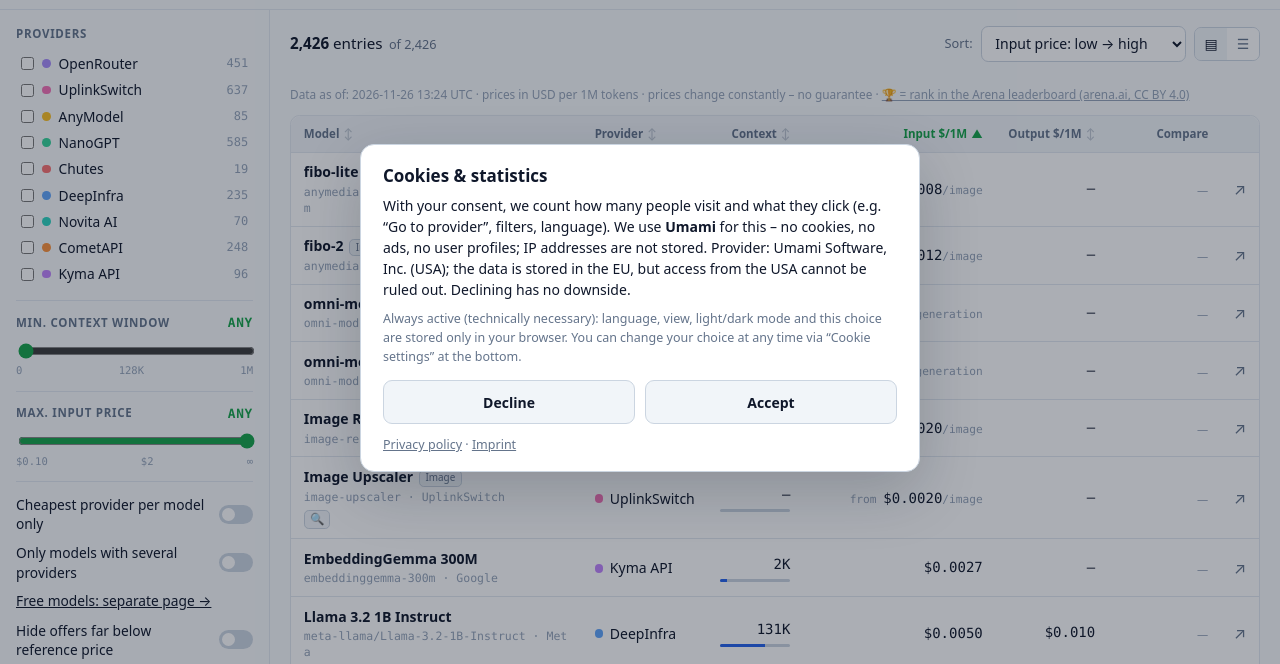
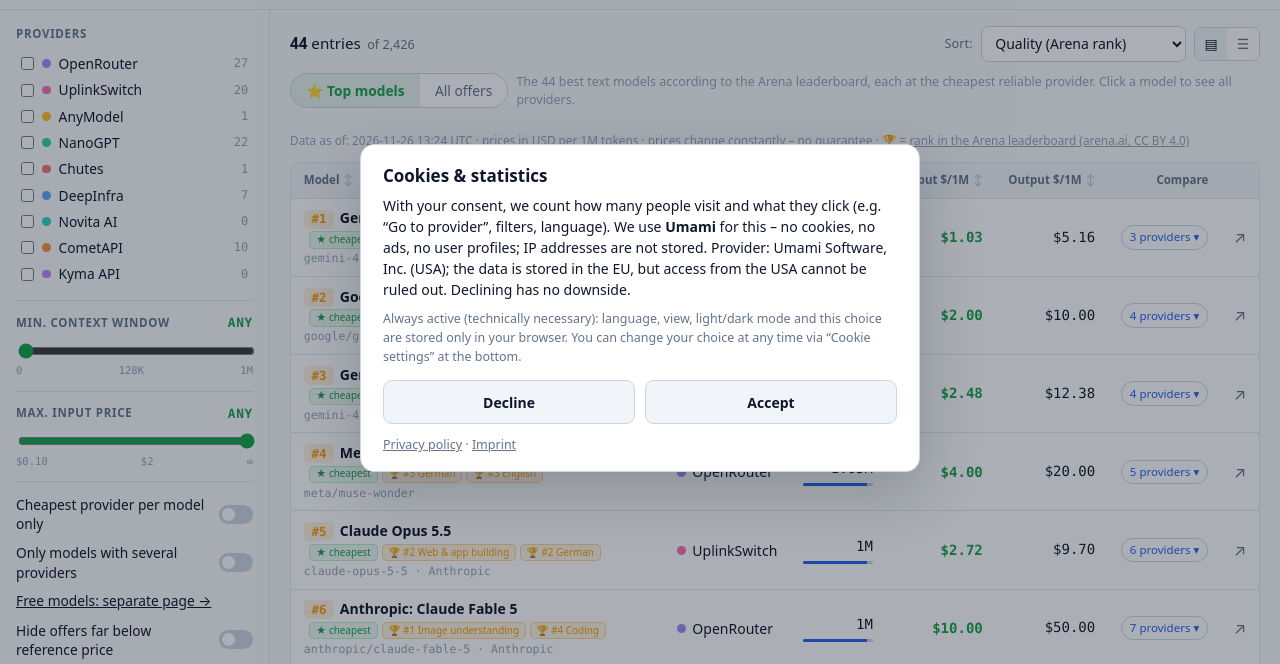
Before and after one commit to lluck40-coder/aiapicompare, a plain HTML site: page index.html in a window 1280 px wide. Shown: the part 92-756 px from the top of the page. Drawn offline with Linux system fonts and the light colour scheme.

Commit message:
aStartseite: Top-Modelle (Arena) als Standardansicht
Co-Authored-By: Claude Opus 5.5 <noreply@anthropic.com>
Claude-Session: https://claude.ai/code/session_013fqi88tCaZbuaWN4GwXw7i

```diff
--- a/index.html
+++ b/index.html
@@ -116,6 +116,12 @@
   .viewtog{display:flex;border:1px solid var(--border2);border-radius:.45rem;overflow:hidden}
   .viewtog button{padding:.38rem .6rem;background:var(--input);border:0;cursor:pointer;color:var(--muted)}
   .viewtog button.active{background:var(--panel2);color:var(--fg)}
+  .modus{display:flex;flex-wrap:wrap;align-items:center;gap:.5rem;margin:0 0 .7rem}
+  .modus .seg{display:inline-flex;border:1px solid var(--border2);border-radius:2rem;overflow:hidden}
+  .modus .seg button{padding:.42rem .95rem;border:0;background:var(--input);color:var(--muted);cursor:pointer;font-size:.86rem}
+  .modus .seg button.active{background:var(--accent-bg);color:var(--accent);font-weight:700}
+  .modus small{color:var(--dim);font-size:.78rem;line-height:1.4;flex:1 1 260px}
+  .rang{display:inline-block;min-width:1.9rem;padding:.05rem .35rem;margin-right:.35rem;border-radius:.3rem;background:rgba(245,158,11,.14);color:#f59e0b;font-family:var(--mono);font-size:.78rem;font-weight:700;text-align:center}
   .chips{display:flex;flex-wrap:wrap;gap:.35rem;margin-bottom:.8rem;min-height:0}
   .chip{display:inline-flex;align-items:center;gap:.35rem;padding:.2rem .55rem;font-size:.76rem;border:1px solid var(--border2);border-radius:1rem;background:var(--panel);cursor:pointer}
   .chip:hover{border-color:#f87171}
@@ -272,6 +278,7 @@
         </div>
       </div>
     </div>
+    <div class="modus" id="modus"></div>
     <div class="chips" id="chips"></div>
     <div class="meta" id="meta"></div>
     <div id="results"></div>
@@ -370,7 +377,8 @@ const I18N = {
     faeh_titel:"Fähigkeiten (Bild & Video)", faeh_hint:"Laut Katalog des jeweiligen Anbieters – dasselbe Modell kann je Anbieter unterschiedliche Optionen haben.", dauer_bis:"bis", spalte_faeh:"Fähigkeiten",
     nur_guenstig:"Nur günstigster Anbieter je Modell", nur_mehrere:"Nur Modelle mit mehreren Anbietern", ohne_auff:"Angebote weit unter Referenzpreis ausblenden",
     reset:"Alle Filter zurücksetzen",
-    sorts:{"preis-asc":"Input-Preis: niedrig → hoch","preis-desc":"Input-Preis: hoch → niedrig",
+    modus_top:"⭐ Top-Modelle", modus_alle:"Alle Angebote", modus_info_top:function(n){ return "Die "+n+" besten Textmodelle laut Arena-Bestenliste, jeweils beim günstigsten zuverlässigen Anbieter. Klick auf ein Modell zeigt alle Anbieter."; }, modus_info_alle:function(n){ return "Alle "+n.toLocaleString("de-DE")+" kostenpflichtigen Angebote aller Anbieter – mit Filtern links."; }, modus_suche:"Die Suche durchsucht alle Angebote.",
+    sorts:{"arena-asc":"Qualität (Arena-Platz)","preis-asc":"Input-Preis: niedrig → hoch","preis-desc":"Input-Preis: hoch → niedrig",
            "output-asc":"Output-Preis: niedrig → hoch","output-desc":"Output-Preis: hoch → niedrig",
            "kontext-desc":"Kontext: groß → klein","kontext-asc":"Kontext: klein → groß",
            "anbieter-asc":"Anbieter: A → Z","anbieter-desc":"Anbieter: Z → A",
@@ -402,7 +410,8 @@ const I18N = {
     faeh_titel:"Capabilities (image & video)", faeh_hint:"According to each provider’s catalogue – the same model may offer different options per provider.", dauer_bis:"up to", spalte_faeh:"Capabilities",
     nur_guenstig:"Cheapest provider per model only", nur_mehrere:"Only models with several providers", ohne_auff:"Hide offers far below reference price",
     reset:"Reset all filters",
-    sorts:{"preis-asc":"Input price: low → high","preis-desc":"Input price: high → low",
+    modus_top:"⭐ Top models", modus_alle:"All offers", modus_info_top:function(n){ return "The "+n+" best text models according to the Arena leaderboard, each at the cheapest reliable provider. Click a model to see all providers."; }, modus_info_alle:function(n){ return "All "+n.toLocaleString("en-US")+" paid offers from all providers – with filters on the left."; }, modus_suche:"Search covers all offers.",
+    sorts:{"arena-asc":"Quality (Arena rank)","preis-asc":"Input price: low → high","preis-desc":"Input price: high → low",
            "output-asc":"Output price: low → high","output-desc":"Output price: high → low",
            "kontext-desc":"Context: large → small","kontext-asc":"Context: small → large",
            "anbieter-asc":"Provider: A → Z","anbieter-desc":"Provider: Z → A",
@@ -434,7 +443,8 @@ const I18N = {
     faeh_titel:"功能（图像与视频）", faeh_hint:"依据各提供商目录——同一模型在不同提供商处的选项可能不同。", dauer_bis:"最长", spalte_faeh:"功能",
     nur_guenstig:"每个模型仅显示最便宜的提供商", nur_mehrere:"仅显示有多个提供商的模型", ohne_auff:"隐藏远低于参考价的报价",
     reset:"重置所有筛选",
-    sorts:{"preis-asc":"输入价格：从低到高","preis-desc":"输入价格：从高到低",
+    modus_top:"⭐ 顶级模型", modus_alle:"全部报价", modus_info_top:function(n){ return "根据 Arena 排行榜排名前 "+n+" 的文本模型，各取最便宜的可靠提供商。点击模型可查看全部提供商。"; }, modus_info_alle:function(n){ return "全部 "+n+" 个付费报价——左侧可筛选。"; }, modus_suche:"搜索将覆盖全部报价。",
+    sorts:{"arena-asc":"质量（Arena 排名）","preis-asc":"输入价格：从低到高","preis-desc":"输入价格：从高到低",
            "output-asc":"输出价格：从低到高","output-desc":"输出价格：从高到低",
            "kontext-desc":"上下文：从大到小","kontext-asc":"上下文：从小到大",
            "anbieter-asc":"提供商：A → Z","anbieter-desc":"提供商：Z → A",
@@ -466,7 +476,8 @@ const I18N = {
     faeh_titel:"Возможности (изображения и видео)", faeh_hint:"По каталогу поставщика – у одной модели опции могут отличаться в зависимости от поставщика.", dauer_bis:"до", spalte_faeh:"Возможности",
     nur_guenstig:"Только самый дешёвый поставщик", nur_mehrere:"Только модели у нескольких поставщиков", ohne_auff:"Скрыть предложения намного ниже эталона",
     reset:"Сбросить все фильтры",
-    sorts:{"preis-asc":"Цена входа: по возрастанию","preis-desc":"Цена входа: по убыванию",
+    modus_top:"⭐ Топ-модели", modus_alle:"Все предложения", modus_info_top:function(n){ return n+" лучших текстовых моделей по рейтингу Arena, у самого дешёвого надёжного поставщика. Нажмите на модель, чтобы увидеть всех поставщиков."; }, modus_info_alle:function(n){ return "Все "+n.toLocaleString("ru-RU")+" платных предложений всех поставщиков – фильтры слева."; }, modus_suche:"Поиск идёт по всем предложениям.",
+    sorts:{"arena-asc":"Качество (место в Arena)","preis-asc":"Цена входа: по возрастанию","preis-desc":"Цена входа: по убыванию",
            "output-asc":"Цена выхода: по возрастанию","output-desc":"Цена выхода: по убыванию",
            "kontext-desc":"Контекст: больше → меньше","kontext-asc":"Контекст: меньше → больше",
            "anbieter-asc":"Поставщик: А → Я","anbieter-desc":"Поставщик: Я → А",
@@ -560,9 +571,14 @@ Object.keys(gruppen).forEach(function(k){
   });
 });
 const MAXCTX = 2000000;
+// Top-Modelle: Platz in der Arena-Gesamtwertung („Allround“, Textmodelle)
+function arenaPlatz(z){ const m = window.STAERKEN && window.STAERKEN.modelle && window.STAERKEN.modelle[z.basis]; return m && m.allround ? m.allround : null; }
+zeilen.forEach(function(z){ z.rang = z.media ? null : arenaPlatz(z); });
+const HAT_TOP = zeilen.some(function(z){ return z.rang !== null; });
+function topAktiv(){ return S.modus === "top" && HAT_TOP && !S.q; }
 
 /* =================== Zustand (in URL gespeichert) =================== */
-const DEFAULT = {q:"", anb:[], typ:[], fam:[], cap:[], ctx:0, pmax:PREIS_STEPS.length-1, sort:"preis", dir:"asc", best:false, multi:false, gratis:false, ohneAuff:false, view:"table"};
+const DEFAULT = {q:"", anb:[], typ:[], fam:[], cap:[], ctx:0, pmax:PREIS_STEPS.length-1, sort:"arena", dir:"asc", modus:"top", best:false, multi:false, gratis:false, ohneAuff:false, view:"table"};
 let S = JSON.parse(JSON.stringify(DEFAULT));
 let lang = "de";
 let limit = 100;
@@ -571,7 +587,8 @@ const offen = {};   // aufgeklappte Vergleiche
 function lsGet(k){ try { return localStorage.getItem(k); } catch(e){ return null; } }
 function lsSet(k,v){ try { localStorage.setItem(k,v); } catch(e){} }
 
-function ladeZustand(){
+function ladeZustand(){ ladeZustand0(); if (!HAT_TOP){ S.modus = "alle"; if (S.sort === "arena") S.sort = "preis"; } }
+function ladeZustand0(){
   lang = lsGet("lang") || ((navigator.language || "").slice(0,2) === "de" ? "de" : (navigator.language || "").slice(0,2) === "ru" ? "ru" : (navigator.language || "").slice(0,2) === "zh" ? "zh" : "en");
   if (!I18N[lang]) lang = "en";
   const v = lsGet("view"); if (v) S.view = v; else if (window.innerWidth < 700) S.view = "list";
@@ -589,6 +606,7 @@ function ladeZustand(){
   S.gratis = false;
   S.ohneAuff = p.get("ohneauff") === "1";
   if (p.has("view")) S.view = p.get("view");
+  if (p.get("alle") === "1") { S.modus = "alle"; if (!p.has("sort")) S.sort = "preis"; }
 }
 function speichereZustand(){
   const p = new URLSearchParams();
@@ -597,6 +615,7 @@ function speichereZustand(){
   if (S.ctx) p.set("ctx", S.ctx);
   if (S.pmax !== DEFAULT.pmax) p.set("pmax", S.pmax);
   if (S.sort !== DEFAULT.sort || S.dir !== DEFAULT.dir){ p.set("sort", S.sort); p.set("dir", S.dir); }
+  if (S.modus === "alle") p.set("alle","1");
   if (S.best) p.set("best","1");
   if (S.gratis) p.set("gratis","1");
   if (S.multi) p.set("multi","1");
@@ -637,11 +656,19 @@ function filtere(ohne){
     if (S.ohneAuff && z.auff) return false;
     if (S.multi && z.anz < 2) return false;
     if (S.gratis && !z.gratis) return false;
+    if (topAktiv() && (z.rang === null || !z.istMin)) return false;
     if (q && z.such.indexOf(q) < 0 && z.such.replace(/[.\s_]+/g, "-").indexOf(qn) < 0) return false;
     return true;
   });
 }
+function einmalJeModell(liste){
+  if (!topAktiv()) return liste;
+  const best = {};   // je Arena-Platz nur das günstigste Angebot (Varianten wie „-preview“ teilen sich den Platz)
+  liste.forEach(function(z){ const k = z.rang; if (!best[k] || z.preis < best[k].preis) best[k] = z; });
+  return liste.filter(function(z){ return best[z.rang] === z; });
+}
 function sortiere(liste){
+  liste = einmalJeModell(liste);
   const d = S.dir === "desc" ? -1 : 1;
   const num = function(a, b){   // fehlende Werte immer ans Ende
     const ma = (a === null || a === Infinity || a === 0 && S.sort === "kontext"), mb = (b === null || b === Infinity || b === 0 && S.sort === "kontext");
@@ -655,6 +682,7 @@ function sortiere(liste){
     kontext: function(a,b){ return num(a.context, b.context) || (a.preis - b.preis) || tie(a,b); },
     anbieter:function(a,b){ return a.quelle.localeCompare(b.quelle) * d || (a.preis - b.preis) || tie(a,b); },
     neu:     function(a,b){ return ((b.seit || "") < (a.seit || "") ? -1 : (b.seit || "") > (a.seit || "") ? 1 : 0) || tie(a,b); },
+    arena:   function(a,b){ return num(a.rang, b.rang) || num(a.preis, b.preis) || tie(a,b); },
     name:    function(a,b){ return a.name.localeCompare(b.name, undefined, {numeric:true}) * d || (a.preis - b.preis); }
   }[S.sort] || function(){ return 0; };
   return liste.sort(cmp);
@@ -745,13 +773,14 @@ function goLink(z, mitText){
   return C.linkHtml(z.qkey, z.url, mitText ? T().zum_anbieter + " ↗" : "↗", mitText ? "gotolink" : "extlink", z.quelle);
 }
 function mnameHtml(z){
+  const rb = (topAktiv() && z.rang) ? '<span class="rang" title="Arena">#'+z.rang+'</span>' : '';
   // Klick auf den Namen klappt den Anbieter-Vergleich auf (wenn es mehrere Anbieter gibt)
   const name = z.anz > 1
     ? '<span class="mname" role="button" tabindex="0" data-cmp="'+esc(z.id)+'" title="'+esc(T().cmp_titel)+'">'+esc(z.name)+'</span>'
     : '<span class="mname">'+esc(z.name)+'</span>';
   // Modellseiten gibt es nur in der zusammengebauten Website (build_pages.py setzt MODELLSEITEN)
-  if (window.OHNE_MODELLSEITEN || !window.MODELLSEITEN) return name;
-  return name + '<a class="mpage" href="'+sprachPfad()+'models/'+modellSlug(z.basis)+'.html" title="'+esc(T().modellseite)+'">ⓘ</a>';
+  if (window.OHNE_MODELLSEITEN || !window.MODELLSEITEN) return rb + name;
+  return rb + name + '<a class="mpage" href="'+sprachPfad()+'models/'+modellSlug(z.basis)+'.html" title="'+esc(T().modellseite)+'">ⓘ</a>';
 }
 function tagsHtml(z, t){
   let h = "";
@@ -799,8 +828,18 @@ function vergleichHtml(z, t){
     (RT && !medien && window.REFERENZ.ref(z.basis) ? '<p class="refzeile">'+esc(RT.ref)+': '+esc(window.REFERENZ.refText(z.basis, lang))+' · <a href="methodik.html">'+esc(RT.mehr)+'</a></p>' : '');
 }
 
+function renderModus(t){
+  const box = document.getElementById("modus");
+  if (!HAT_TOP){ box.innerHTML = ""; return; }
+  const nTop = zeilen.filter(function(z){ return z.rang !== null && z.istMin; }).reduce(function(a, z){ a[z.rang] = 1; return a; }, {});
+  const anzTop = Object.keys(nTop).length;
+  const info = S.modus === "top" ? (S.q ? t.modus_suche : t.modus_info_top(anzTop)) : t.modus_info_alle(zeilen.length);
+  box.innerHTML = '<div class="seg"><button data-modus="top" class="'+(S.modus==="top"?"active":"")+'">'+t.modus_top+'</button>'+
+    '<button data-modus="alle" class="'+(S.modus==="alle"?"active":"")+'">'+t.modus_alle+'</button></div><small>'+esc(info)+'</small>';
+}
 function renderResults(){
   const t = T();
+  renderModus(t);
   const liste = sortiere(filtere());
   document.getElementById("count").innerHTML = t.treffer(liste.length, zeilen.length);
   const box = document.getElementById("results");
@@ -909,6 +948,13 @@ document.addEventListener("keydown", function(e){
 $("sortsel").addEventListener("change", function(e){
   const p = e.target.value.split("-"); S.sort = p[0]; S.dir = p[1]; render(true);
 });
+$("modus").addEventListener("click", function(e){
+  const b = e.target.closest("button[data-modus]"); if (!b || b.dataset.modus === S.modus) return;
+  S.modus = b.dataset.modus;
+  S.sort = S.modus === "top" ? "arena" : "preis"; S.dir = "asc";
+  if (window.aacEreignis) window.aacEreignis("Auswahl", {ansicht: S.modus});
+  render(true);
+});
 $("viewtog").addEventListener("click", function(e){
   const b = e.target.closest("button[data-view]"); if (!b) return;
   S.view = b.dataset.view; lsSet("view", S.view); render();
```
